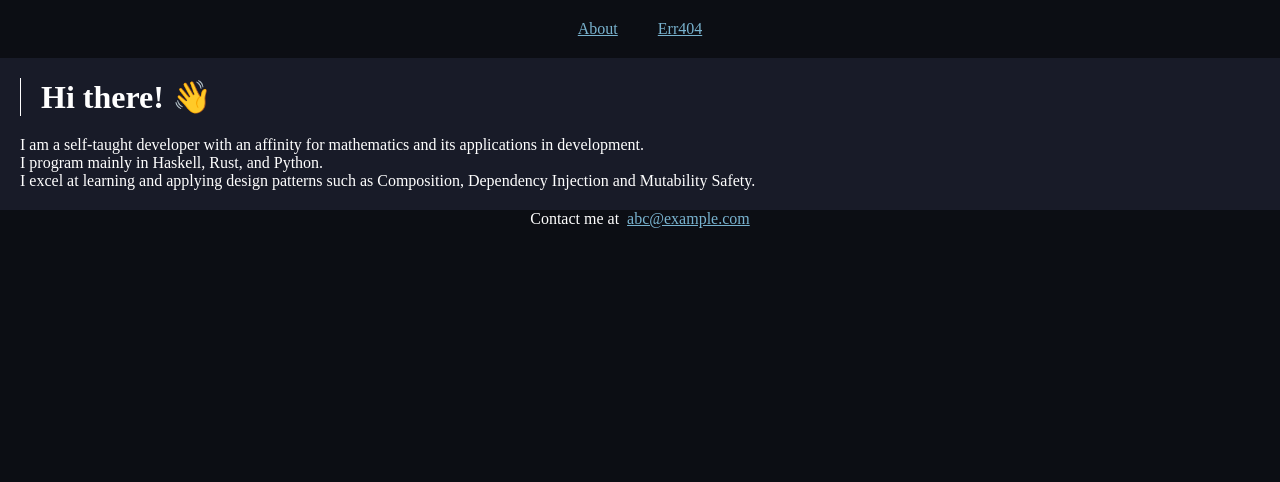
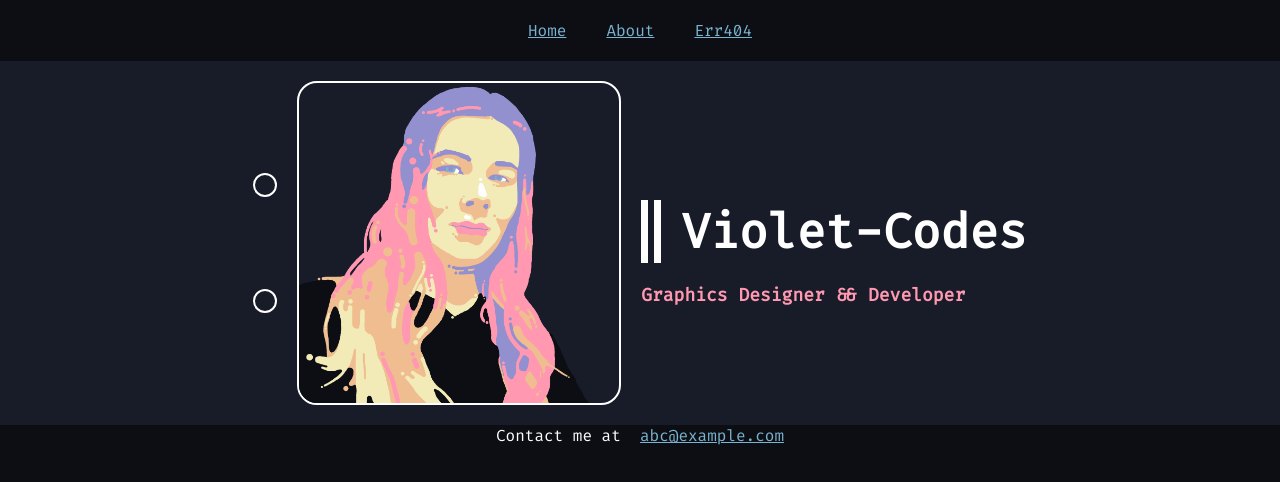
Before and after one commit to Violet-Codes/Violet-Codes.github.io, a React (Create React App) app: page / in a window 1280 px wide. Shown: the top 482 px of the page. Built offline with nearby package versions, Linux system fonts and the light colour scheme.

Commit message:
style and component progress

```diff
--- a/public/index.html
+++ b/public/index.html
@@ -3,6 +3,7 @@
   <head>
     <meta charset="utf-8" />
     <link rel="icon" href="%PUBLIC_URL%/favicon.svg" />
+    <link rel="stylesheet" href="https://fonts.googleapis.com/css?family=Fira%20Code">
     <meta name="viewport" content="width=device-width, initial-scale=1" />
     <meta name="theme-color" content="#000000" />
     <meta
--- a/src/App.tsx
+++ b/src/App.tsx
@@ -3,13 +3,19 @@ import { Routes, Route, Outlet } from 'react-router-dom';
 
 import Navbar from './Navbar';
 import Extras from './Extras';
+import Image from './Image';
+import Nugget from './Nugget';
+
+import pfpOriginal from './pfpOriginal.png';
+import pfpStylised from './pfpStylisedDarker.png';
 
 export const App: React.FC<{}> = (props: {}) =>
     <div className="app">
         <Navbar />
         <Routes>
             <Route path="/" element={<Content />}>
-                <Route path="" element={<AboutMe />} />
+                <Route path="" element={<Home />} />
+                <Route path="about/" element={<AboutMe />} />
                 <Route path="*" element={<Err404 />} />
             </Route>
         </Routes>
@@ -18,32 +24,55 @@ export const App: React.FC<{}> = (props: {}) =>
 
 const Content: React.FC<{}> = (props: {}) =>
     <main>
-        <div className="content">
+        <div className="dark content">
             <Outlet />
         </div>
     </main>;
 
+const Home: React.FC<{}> = (props: {}) =>
+    <div className="row" style={{"alignItems": "stretch"}}>
+        <div className="col" style={{"justifyContent": "space-evenly"}}>
+            <Nugget className="rounded bordered" />
+            <Nugget className="rounded bordered" />
+        </div>
+        <Nugget />
+        <Image className="rounded bordered" url={pfpStylised} width={320} height={320}/>
+        <Nugget />
+        <div className="col" style={{"alignItems": "flex-start"}}>
+            <h1>
+                Violet-Codes
+            </h1>
+            <p className="bold">
+                Graphics Designer && Developer
+            </p>
+        </div>
+    </div>;
+
 const AboutMe: React.FC<{}> = (props: {}) =>
-    <>
-        <h1>
-            Hi there! 👋
-        </h1>
+    <div className="col">
         <div>
-            I am a self-taught developer with an affinity for mathematics and its applications in development.<br/>
-            I program mainly in Haskell, Rust, and Python.<br/>
-            I excel at learning and applying design patterns such as Composition, Dependency Injection and Mutability Safety.
+            <h2>
+                Hi there! 👋
+            </h2>
+            <p>
+                I am a self-taught developer with an affinity for mathematics and its applications in development.<br/>
+                I program mainly in Haskell, Rust, and Python.<br/>
+                I excel at learning and applying design patterns such as Composition, Dependency Injection and Mutability Safety.
+            </p>
         </div>
-    </>;
+    </div>;
 
 const Err404: React.FC<{}> = (props: {}) =>
-    <>
-        <h1>
-            Error 404!
-        </h1>
+    <div className="col">
         <div>
-            The page you are looking for does not exist!<br/>
-            Check if your URL is correct.
+            <h3>
+                Error 404!
+            </h3>
+            <p>
+                The page you are looking for does not exist!<br/>
+                Check if your URL is correct.
+            </p>
         </div>
-    </>;
+    </div>;
 
 export default App;
--- a/src/Extras.tsx
+++ b/src/Extras.tsx
@@ -2,7 +2,7 @@ import React from 'react';
 
 export const Extras: React.FC<{}> = (props: {}) =>
     <footer>
-        <div className='extras'>
+        <div className='darker extras'>
             Contact me at
             &#160;
             <a href = "mailto: abc@example.com">
--- /dev/null
+++ b/src/Image.tsx
@@ -0,0 +1,17 @@
+import React from 'react';
+import { SemiRegular, normStyle } from './Util';
+
+type ImagePropT = SemiRegular & {
+    url: string;
+    width?: number;
+    height?: number;
+};
+
+export const Image: React.FC<ImagePropT> = (props: ImagePropT) =>
+    <img className={props.className} style={{
+        ...normStyle(props),
+        "width": (props.width !== undefined) ? `${props.width}px` : "auto",
+        "height": (props.height !== undefined) ? `${props.height}px` : "auto"
+    }} src={props.url} />;
+
+export default Image;
--- a/src/Navbar.tsx
+++ b/src/Navbar.tsx
@@ -3,8 +3,11 @@ import { Link } from 'react-router-dom';
 
 export const NavBar: React.FC<{}> = (props: {}) =>
     <header>
-        <div className="navbar">
+        <div className="darker navbar">
             <NavLink to="/">
+                Home
+            </NavLink>
+            <NavLink to="/about/">
                 About
             </NavLink>
             <NavLink to="/err/">
--- /dev/null
+++ b/src/Nugget.tsx
@@ -0,0 +1,9 @@
+import React from 'react';
+import { SemiRegular, normClassName } from './Util';
+
+export const Nugget: React.FC<SemiRegular> = (props: SemiRegular) =>
+    <div className={`nugget ${normClassName(props)}`} style={props.style}>
+
+    </div>;
+
+export default Nugget;
--- /dev/null
+++ b/src/Util.ts
@@ -0,0 +1,19 @@
+import { CSSProperties, ReactNode } from "react";
+
+export type SemiRegular = {
+    style?: CSSProperties;
+    className?: string;
+};
+
+export type Regular = SemiRegular & {
+    children?: ReactNode | ReactNode[];
+};
+
+export const normChildren = (props: Regular): ReactNode[] =>
+    (props.children !== undefined) ? [props.children].flat() : [];
+
+export const normStyle = (props: SemiRegular): CSSProperties =>
+    (props.style !== undefined) ? props.style : {} as CSSProperties;
+
+export const normClassName = (props: SemiRegular): string =>
+    (props.className !== undefined) ? props.className : "";
--- a/src/style.css
+++ b/src/style.css
@@ -3,9 +3,29 @@
   border: 0px;
   margin: 0px; }
 
-html {
+.darker {
   background-color: #0c0e14;
   color: #ffffff; }
+  .darker * {
+    border-color: #ffffff; }
+
+.dark {
+  background-color: #181b28;
+  color: #ffffff; }
+  .dark * {
+    border-color: #ffffff; }
+
+.light {
+  background-color: #ffffff;
+  color: #0c0e14; }
+  .light * {
+    border-color: #0c0e14; }
+
+html {
+  background-color: #0c0e14; }
+
+body {
+  font-family: 'Fira Code', serif, monospace; }
 
 a {
   color: #79b3cf; }
@@ -16,18 +36,43 @@ a {
   a:active {
     color: #ffffff; }
 
+h1 {
+  padding-left: 20px;
+  margin-bottom: 20px;
+  margin-top: 20px;
+  font-size: xxx-large;
+  border-left: 20px;
+  border-style: double; }
+
+h2 {
+  padding-left: 20px;
+  margin-bottom: 20px;
+  margin-top: 20px;
+  font-size: xx-large;
+  border-left: 2px;
+  border-style: solid; }
+
+h3 {
+  padding-left: 20px;
+  margin-bottom: 20px;
+  margin-top: 20px;
+  font-size: x-large;
+  border-left: 2px;
+  border-style: dotted; }
+
+p {
+  font-size: large; }
+
 .app {
   display: flex;
   flex-direction: column;
   align-items: stretch; }
 
 .content {
-  background-color: #181b28;
   padding: 20px; }
 
 .navbar {
   display: flex;
-  background-color: #0c0e14;
   flex-direction: row;
   justify-content: center; }
   .navbar > .item {
@@ -35,13 +80,34 @@ a {
 
 .extras {
   display: flex;
-  background-color: #0c0e14;
   flex-direction: row;
   justify-content: center; }
 
-h1 {
-  padding-left: 20px;
-  margin-bottom: 20px;
-  border-left: 1px;
-  border-color: #ffffff;
+.row {
+  display: flex;
+  flex-direction: row;
+  align-items: center;
+  justify-content: center; }
+
+.col {
+  display: flex;
+  flex-direction: column;
+  align-items: center;
+  justify-content: center; }
+
+.nugget {
+  max-width: 20px;
+  min-width: 20px;
+  max-height: 20px;
+  min-height: 20px; }
+
+.bold {
+  color: #ff98b0;
+  font-weight: bold; }
+
+.rounded {
+  border-radius: 20px; }
+
+.bordered {
+  border: 2px;
   border-style: solid; }
--- a/style.sass
+++ b/style.sass
@@ -13,17 +13,34 @@ $LIGHT: #ffffff
 
 $GAP: 20px
 
-@mixin container()
-    display: flex
-
 *
     padding: 0px
     border: 0px
     margin: 0px
 
+.darker
+    background-color: $DARKER
+    color: $LIGHT
+    & *
+        border-color: $LIGHT
+
+.dark
+    background-color: $DARK
+    color: $LIGHT
+    & *
+        border-color: $LIGHT
+
+.light
+    background-color: $LIGHT
+    color: $DARKER
+    & *
+        border-color: $DARKER
+
 html
     background-color: $DARKER
-    color: $LIGHT
+
+body
+    font-family: 'Fira Code', serif, monospace
 
 a
     color: $BLUE
@@ -34,33 +51,78 @@ a
     &:active
         color: $LIGHT
 
+@mixin h-base()
+    padding-left: $GAP
+    margin-bottom: $GAP
+    margin-top: $GAP
+
+h1
+    @include h-base()
+    font-size: xxx-large
+    border-left: $GAP
+    border-style: double
+
+h2
+    @include h-base()
+    font-size: xx-large
+    border-left: 2px
+    border-style: solid
+
+h3
+    @include h-base()
+    font-size: x-large
+    border-left: 2px
+    border-style: dotted
+
+p
+    font-size: large
+
+
 .app
-    @include container()
+    display: flex
     flex-direction: column
     align-items: stretch
 
 .content
-    background-color: $DARK
     padding: $GAP
 
 .navbar
-    @include container()
-    background-color: $DARKER
+    display: flex
     flex-direction: row
     justify-content: center
     & > .item
         padding: $GAP
 
 .extras
-    @include container()
-    background-color: $DARKER
+    display: flex
     flex-direction: row
     justify-content: center
 
-h1
-    padding-left: $GAP
-    margin-bottom: $GAP
-    border-left: 1px
+.row
+    display: flex
+    flex-direction: row
+    align-items: center
+    justify-content: center
 
-    border-color: $LIGHT
+.col
+    display: flex
+    flex-direction: column
+    align-items: center
+    justify-content: center
+
+.nugget
+    max-width: $GAP
+    min-width: $GAP
+    max-height: $GAP
+    min-height: $GAP
+
+.bold
+    color: $SALMON
+    font-weight: bold
+
+.rounded
+    border-radius: $GAP
+
+.bordered
+    border: 2px
     border-style: solid
```
Also changed, not shown: src/pfpStylisedDarker.png (added).
